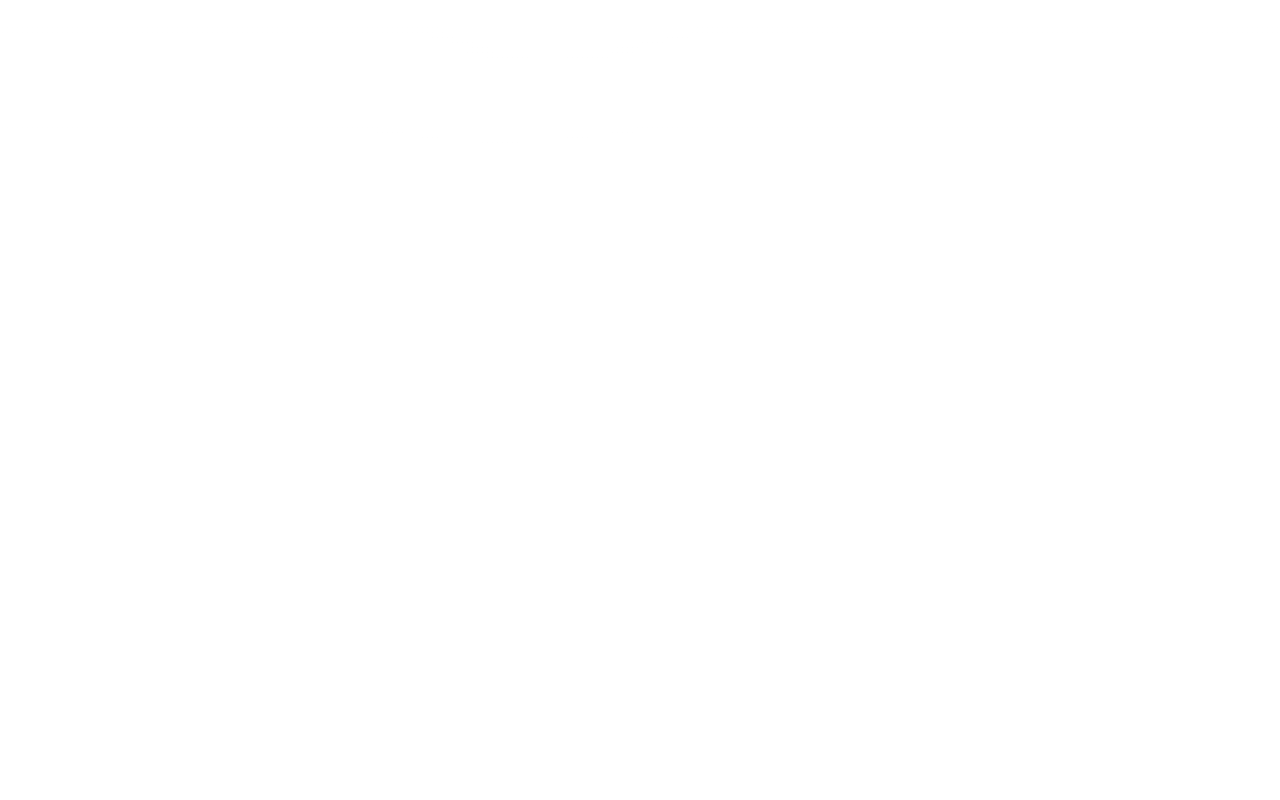
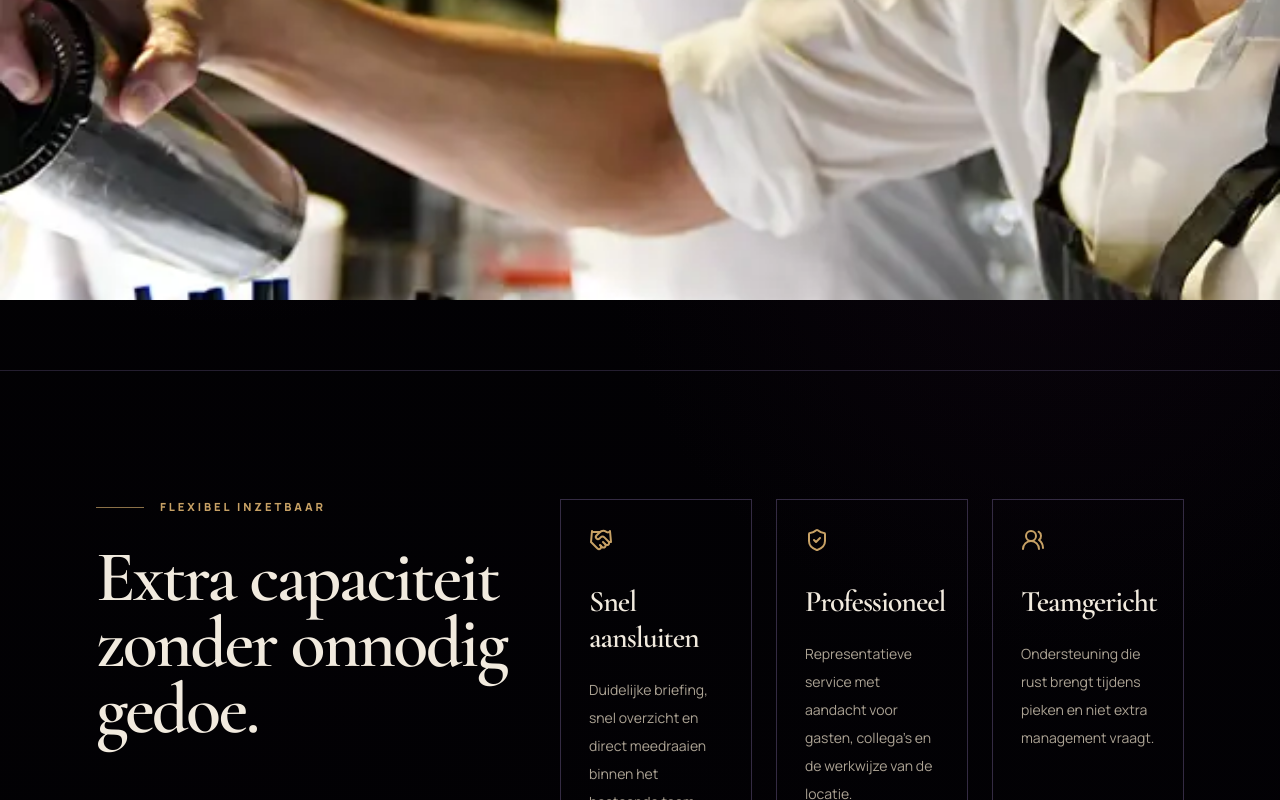
Before and after one commit to VolkerWillems/dashing-blends, a Next.js app: page /horeca-support in a window 1280 px wide. Before the commit this address had no page. Shown: the part 500-1300 px from the top of the page. Before the commit the page ends 800 px from the top, so only its background shows below. Built offline with nearby package versions, Linux system fonts and the light colour scheme.

Commit message:
Add hospitality support page

```diff
--- /dev/null
+++ b/app/horeca-support/page.tsx
@@ -0,0 +1,131 @@
+import type { Metadata } from "next";
+import Image from "next/image";
+import { Check, Handshake, ShieldCheck, UsersRound } from "lucide-react";
+
+import { ContactCta } from "@/components/contact-cta";
+import { PageHero } from "@/components/page-hero";
+import { SiteFooter } from "@/components/site-footer";
+import { SiteHeader } from "@/components/site-header";
+
+export const metadata: Metadata = {
+  title: "Horeca support | Dashing Blends",
+  description:
+    "Flexibele horecaondersteuning voor bars, bediening, evenementen en piekmomenten in Venlo en omgeving.",
+};
+
+const supportOptions = [
+  "Ondersteuning achter de bar",
+  "Bediening tijdens evenementen",
+  "Extra capaciteit tijdens piekmomenten",
+  "Ondersteuning van bestaande horecateams",
+  "Representatieve inzet op zakelijke gelegenheden",
+];
+
+export default function HospitalitySupportPage() {
+  return (
+    <main className="overflow-hidden">
+      <SiteHeader />
+      <PageHero
+        eyebrow="Horeca support"
+        title="Ervaren versterking wanneer het telt."
+        introduction="Dashing Blends ondersteunt horecabedrijven en eventteams met flexibele inzet achter de bar, in de bediening en tijdens drukke momenten. Professioneel, representatief en snel ingewerkt."
+        image="/duane-01.webp"
+        imageAlt="Dashing Blends ondersteunt een horecateam achter de bar"
+        imagePosition="object-[68%_center]"
+      />
+
+      <section className="soft-section border-y border-border/70 py-24 sm:py-32">
+        <div className="section-shell grid gap-12 lg:grid-cols-[0.8fr_1.2fr] lg:items-start">
+          <div className="fade-up">
+            <div className="flex items-center gap-4">
+              <span className="h-px w-12 bg-secondary/70" />
+              <span className="eyebrow-copy text-secondary">Flexibel inzetbaar</span>
+            </div>
+            <h2 className="display-copy mt-7 text-5xl leading-[0.92] sm:text-6xl xl:text-7xl">
+              Extra capaciteit zonder onnodig gedoe.
+            </h2>
+          </div>
+
+          <div className="fade-up grid gap-6 sm:grid-cols-3">
+            <div className="subtle-panel border border-border p-7">
+              <Handshake className="text-secondary" aria-hidden />
+              <h3 className="display-copy mt-8 text-3xl">Snel aansluiten</h3>
+              <p className="mt-5 text-sm leading-7 text-muted-foreground">
+                Duidelijke briefing, snel overzicht en direct meedraaien binnen het bestaande team.
+              </p>
+            </div>
+            <div className="subtle-panel border border-border p-7">
+              <ShieldCheck className="text-secondary" aria-hidden />
+              <h3 className="display-copy mt-8 text-3xl">Professioneel</h3>
+              <p className="mt-5 text-sm leading-7 text-muted-foreground">
+                Representatieve service met aandacht voor gasten, collega’s en de werkwijze van de locatie.
+              </p>
+            </div>
+            <div className="subtle-panel border border-border p-7">
+              <UsersRound className="text-secondary" aria-hidden />
+              <h3 className="display-copy mt-8 text-3xl">Teamgericht</h3>
+              <p className="mt-5 text-sm leading-7 text-muted-foreground">
+                Ondersteuning die rust brengt tijdens pieken en niet extra management vraagt.
+              </p>
+            </div>
+          </div>
+        </div>
+      </section>
+
+      <section className="section-shell py-24 sm:py-32">
+        <div className="grid gap-12 lg:grid-cols-[1.05fr_0.95fr] lg:items-center">
+          <div className="image-frame fade-up min-h-[650px]">
+            <Image
+              src="/duane-03.webp"
+              alt="Duane werkt achter een professionele bar"
+              fill
+              sizes="(min-width: 1024px) 50vw, 100vw"
+              className="object-cover object-center"
+            />
+            <div className="editorial-overlay" />
+          </div>
+
+          <div className="fade-up lg:pl-10">
+            <p className="eyebrow-copy text-secondary">Mogelijke inzet</p>
+            <h2 className="display-copy mt-5 text-5xl leading-[0.92] sm:text-6xl">
+              Ondersteuning voor horeca en evenementen.
+            </h2>
+            <p className="mt-7 text-base leading-8 text-muted-foreground sm:text-lg">
+              De precieze inzet wordt vooraf afgestemd op de locatie, werkzaamheden, tijden en samenstelling van het team.
+            </p>
+            <ul className="mt-9 grid gap-4">
+              {supportOptions.map((item) => (
+                <li key={item} className="flex items-start gap-4 border-b border-border/70 pb-4">
+                  <Check className="mt-1 size-4 shrink-0 text-secondary" aria-hidden />
+                  <span>{item}</span>
+                </li>
+              ))}
+            </ul>
+          </div>
+        </div>
+      </section>
+
+      <section className="soft-section border-y border-border/70 py-24 sm:py-32">
+        <div className="section-shell grid gap-12 lg:grid-cols-[0.9fr_1.1fr] lg:items-center">
+          <div className="fade-up lg:pr-10">
+            <p className="eyebrow-copy text-secondary">Voor opdrachtgevers</p>
+            <h2 className="display-copy mt-5 text-5xl leading-[0.92] sm:text-6xl xl:text-7xl">
+              Duidelijke afspraken vooraf.
+            </h2>
+          </div>
+          <div className="fade-up subtle-panel border border-border p-8 sm:p-12">
+            <p className="text-lg leading-9 text-muted-foreground">
+              Voor een passende inzet zijn datum, werktijden, locatie, verwachte drukte, werkzaamheden en kledingvoorschriften belangrijk. Met die informatie kan Dashing Blends snel aangeven wat mogelijk is.
+            </p>
+          </div>
+        </div>
+      </section>
+
+      <ContactCta
+        title="Extra horecaondersteuning nodig?"
+        body="Stuur de datum, tijden, locatie en een korte omschrijving van de werkzaamheden. Dan kan Duane gericht reageren op de aanvraag."
+      />
+      <SiteFooter />
+    </main>
+  );
+}
```
